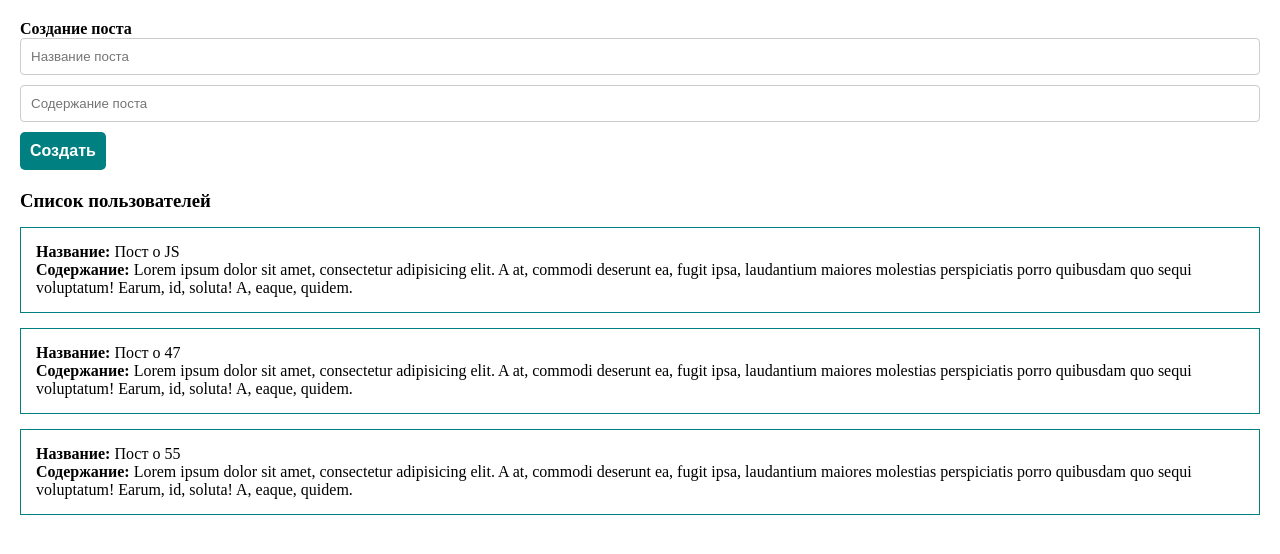
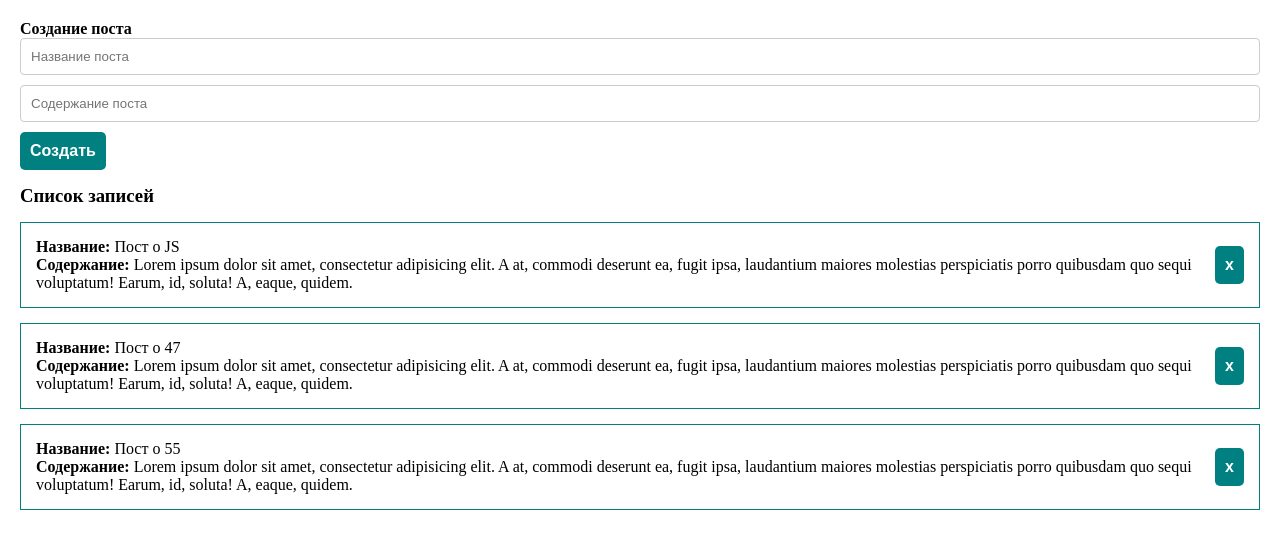
Before and after one commit to Alexandrsv/vue-training, a Vue app: page / in a window 1280 px wide. Shown: the top 554 px of the page. Built offline with nearby package versions, Linux system fonts and the light colour scheme.

Commit message:
add global imports, v-model

```diff
--- a/src/components/PostForm.vue
+++ b/src/components/PostForm.vue
@@ -1,24 +1,16 @@
 <template>
   <form @submit.prevent>
     <h4>Создание поста</h4>
-    <input
-      type="text"
-      v-model="post.title"
-      class="input"
-      placeholder="Название поста"
-    />
-    <input
-      type="text"
-      v-model="post.body"
-      class="input"
-      placeholder="Содержание поста"
-    />
-    <button class="btn" @click="createPost">Создать</button>
+    <my-input type="text" v-model="post.title" placeholder="Название поста" />
+    <my-input type="text" v-model="post.body" placeholder="Содержание поста" />
+    <my-btn class="btn" @click="createPost">Создать</my-btn>
   </form>
 </template>
 
 <script>
+import MyInput from "@/components/UI/MyInput";
 export default {
+  components: { MyInput },
   data() {
     return {
       post: {
@@ -38,26 +30,4 @@ export default {
 };
 </script>
 
-<style scoped>
-.btn {
-  margin-bottom: 20px;
-  padding: 10px;
-  border: none;
-  border-radius: 5px;
-  background-color: teal;
-  color: #fff;
-  font-size: 16px;
-  font-weight: bold;
-  cursor: pointer;
-  justify-self: flex-start;
-}
-
-.input {
-  width: 100%;
-  padding: 10px;
-  border: 1px solid #ccc;
-  border-radius: 4px;
-  margin-bottom: 10px;
-  outline: none;
-}
-</style>
+<style scoped></style>
--- a/src/components/PostItem.vue
+++ b/src/components/PostItem.vue
@@ -1,7 +1,12 @@
 <template>
   <div class="post">
-    <div><strong>Название: </strong>{{ post.title }}</div>
-    <div><strong>Содержание: </strong>{{ post.body }}</div>
+    <div>
+      <div><strong>Название: </strong>{{ post.title }}</div>
+      <div><strong>Содержание: </strong>{{ post.body }}</div>
+    </div>
+    <div class="post__btns">
+      <my-btn class="post__btn" @click="removePost">x</my-btn>
+    </div>
   </div>
 </template>
 
@@ -21,5 +26,8 @@ export default {
   padding: 15px;
   border: 1px solid teal;
   margin-top: 15px;
+  display: flex;
+  align-items: center;
+  justify-content: space-between;
 }
 </style>
--- a/src/components/PostList.vue
+++ b/src/components/PostList.vue
@@ -1,6 +1,6 @@
 <template>
-  <div>
-    <h3>Список пользователей</h3>
+  <div class="post_list">
+    <h3>Список записей</h3>
     <post-item v-for="post in posts" :post="post" />
   </div>
 </template>
@@ -18,4 +18,8 @@ export default {
 };
 </script>
 
-<style scoped></style>
+<style scoped>
+.post_list {
+  margin-top: 15px;
+}
+</style>
--- /dev/null
+++ b/src/components/UI/MyBtn.vue
@@ -0,0 +1,22 @@
+<template>
+  <button class="btn"><slot></slot></button>
+</template>
+
+<script>
+export default {
+  name: "my-btn",
+};
+</script>
+
+<style scoped>
+.btn {
+  padding: 10px;
+  border: none;
+  border-radius: 5px;
+  background-color: teal;
+  color: #fff;
+  font-size: 16px;
+  font-weight: bold;
+  cursor: pointer;
+}
+</style>
--- /dev/null
+++ b/src/components/UI/MyInput.vue
@@ -0,0 +1,30 @@
+<template>
+  <input :value="modelValue" @input="updateInput" class="input" type="text" />
+</template>
+
+<script>
+export default {
+  name: "my-input",
+  props: {
+    modelValue: {
+      type: [String, Number],
+    },
+  },
+  methods: {
+    updateInput(e) {
+      this.$emit("update:modelValue", e.target.value);
+    },
+  },
+};
+</script>
+
+<style scoped>
+.input {
+  width: 100%;
+  padding: 10px;
+  border: 1px solid #ccc;
+  border-radius: 4px;
+  margin-bottom: 10px;
+  outline: none;
+}
+</style>
--- /dev/null
+++ b/src/components/UI/index.js
@@ -0,0 +1,4 @@
+import MyBtn from "@/components/UI/MyBtn";
+import MyInput from "@/components/UI/MyInput";
+
+export default [MyBtn, MyInput];
--- a/src/main.js
+++ b/src/main.js
@@ -1,4 +1,11 @@
-import { createApp } from 'vue'
-import App from './App.vue'
+import { createApp } from "vue";
+import App from "./App.vue";
+import components from "@/components/UI";
 
-createApp(App).mount('#app')
+const app = createApp(App);
+
+components.forEach((component) => {
+  app.component(component.name, component);
+});
+
+app.mount("#app");
```
